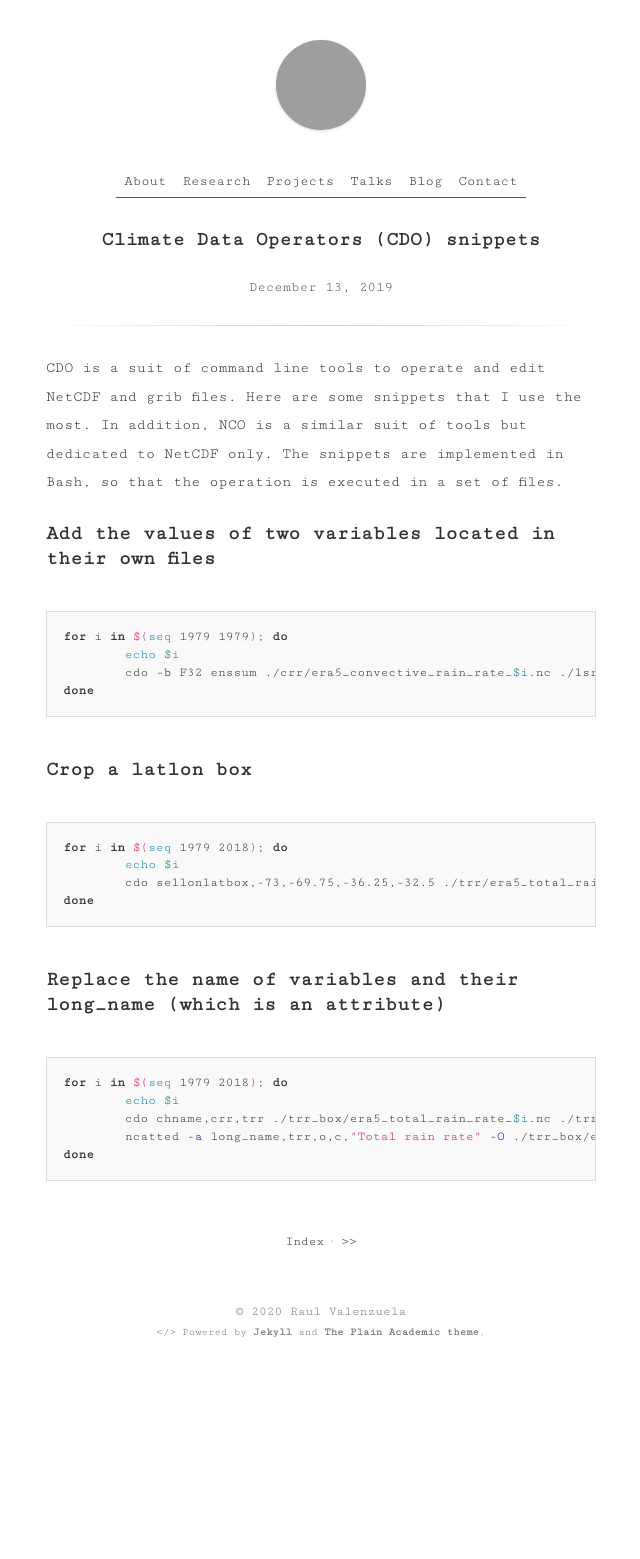
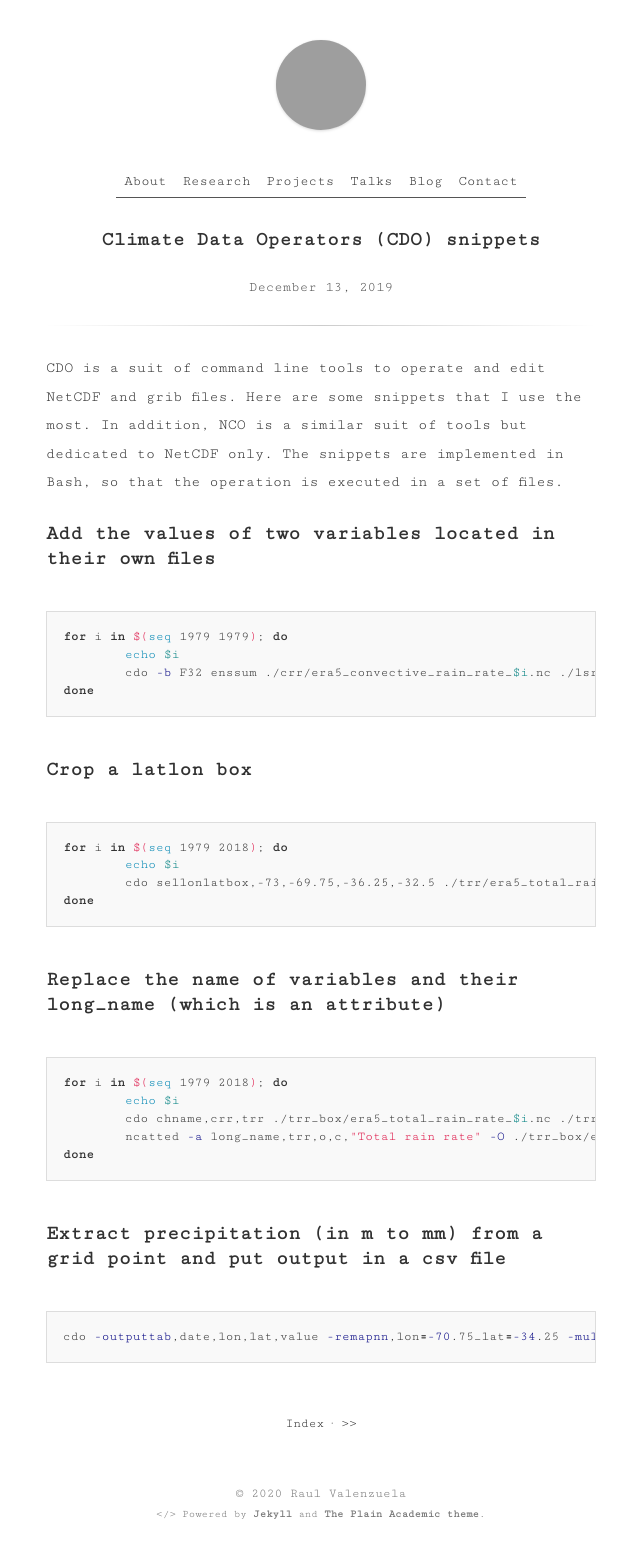
Before and after one commit to rvalenzuelar/rvalenzuelar.github.io, a Jekyll site: the page built from _blog/2019-12-16-cdo-snippets.md, in a window 1280 px wide. Shown: the whole page, without its empty margins (319-959 px from the left). Built offline with Jekyll 4.4.1, drawn with Linux system fonts in a browser that asks for light colours; before the commit the page ends 1377 px from its top, so only the background shows below that; grey boxes are pictures that could not be loaded.

Commit message:
added snippet

````diff
--- a/_blog/2019-12-16-cdo-snippets.md
+++ b/_blog/2019-12-16-cdo-snippets.md
@@ -32,3 +32,8 @@ for i in $(seq 1979 2018); do
 	ncatted -a long_name,trr,o,c,"Total rain rate" -O ./trr_box/era5_total_rain_rate_$i.nc ./trr_box/era5_total_rain_rate_$i.nc;
 done
 ```
+
+### Extract precipitation (in m to mm) from a grid point and put output in a csv file
+```bash
+cdo -outputtab,date,lon,lat,value -remapnn,lon=-70.75_lat=-34.25 -mulc,1000 era5_tp_daily_2000.nc > ofile.txt
+```
````
